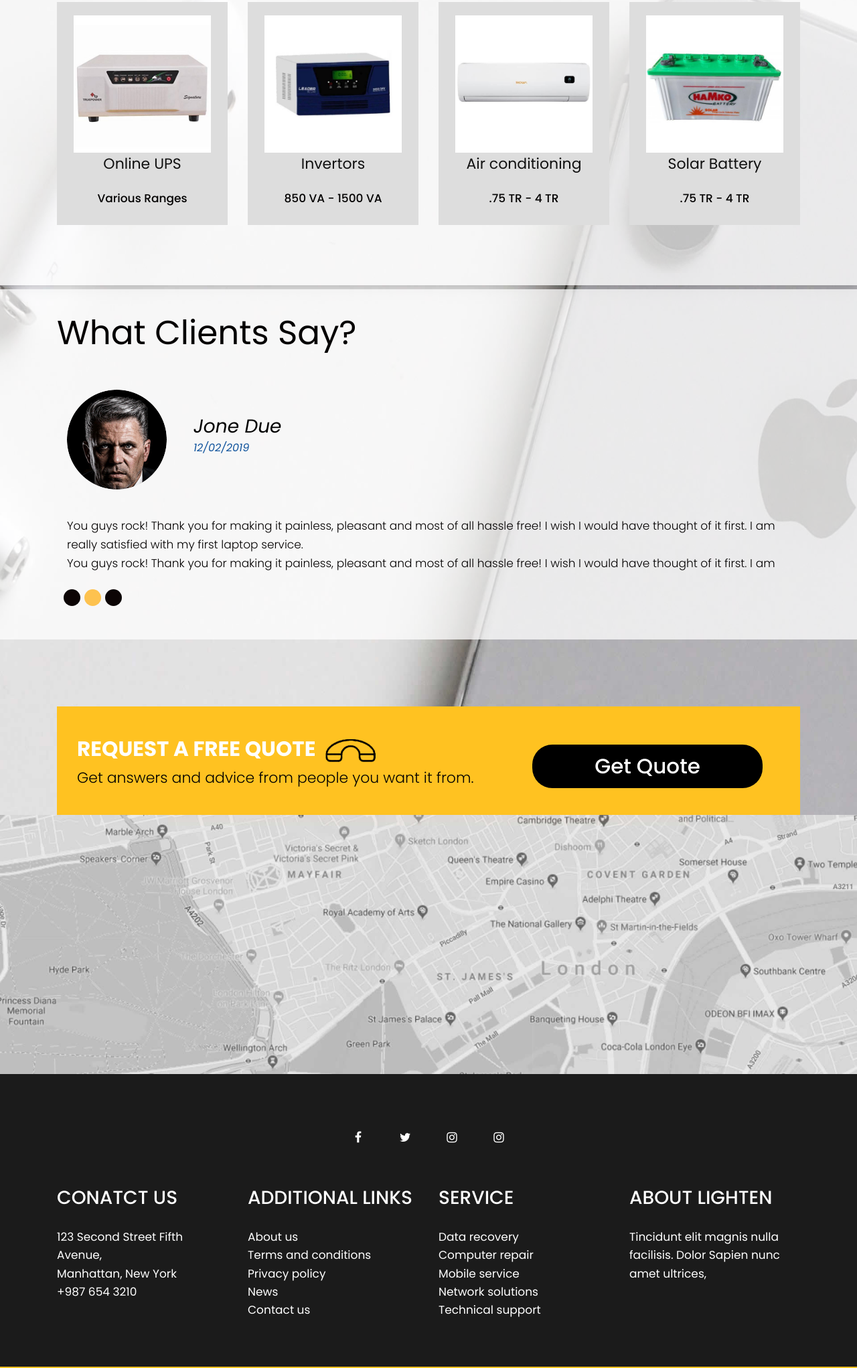
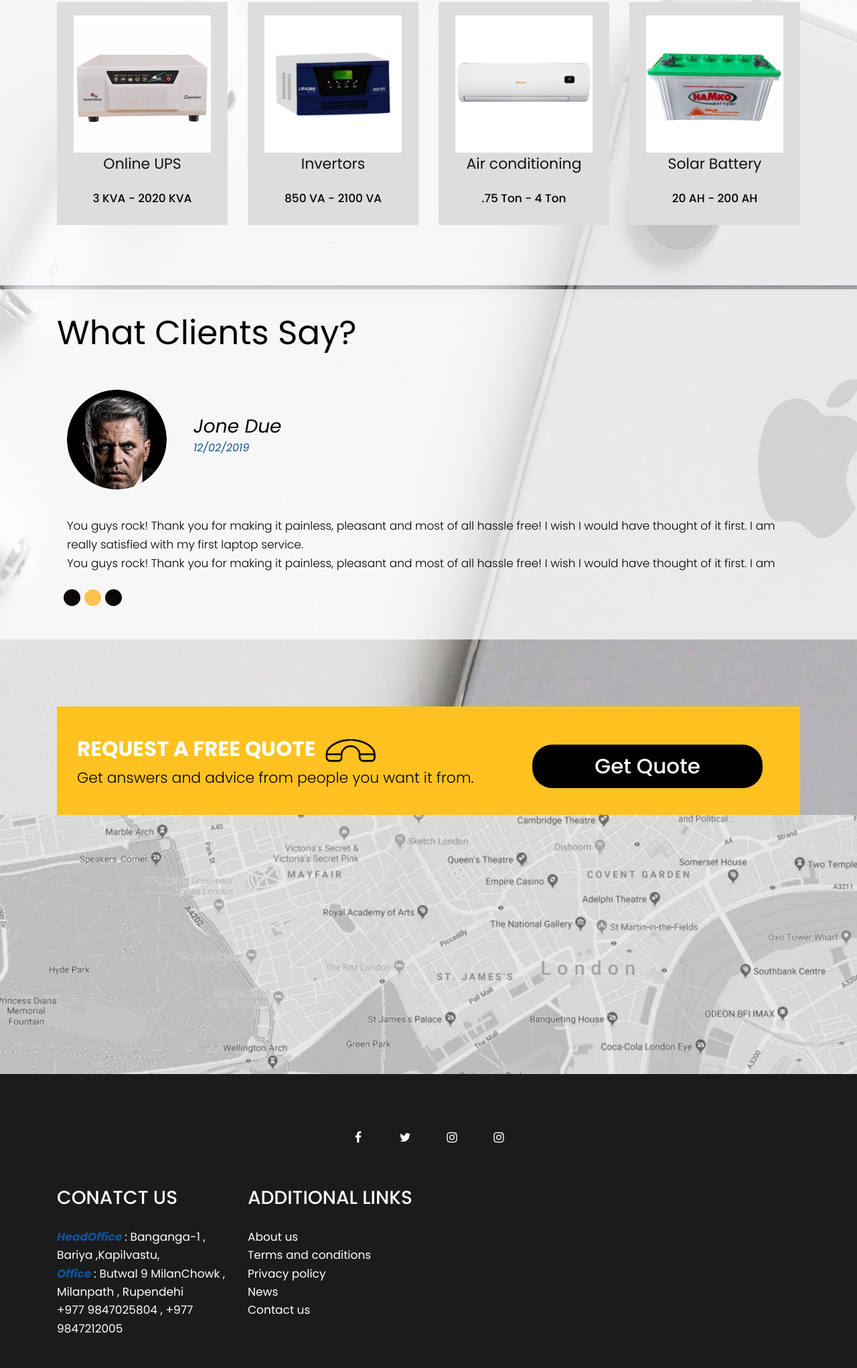
Before and after one commit to Tauke190/hemaelectronics, a plain HTML site: page index.html in a window 1280 px wide. Shown: the part 3057-5100 px from the top of the page at 67% size. Drawn offline with nearby package versions, Linux system fonts and the light colour scheme.

Commit message:
first commit

```diff
--- a/index.html
+++ b/index.html
@@ -293,7 +293,6 @@
                   <div class="product-box">
                      <i><img src="images/products/motorcyclehamko.jpg"/></i>
                      <h2>Motor Cycle Batteries</h2>
-
                      <h3>Various Ranges</h3>
                   </div>
                </div>
@@ -301,42 +300,42 @@
                   <div class="product-box">
                      <i><img src="images/products/autorickbattery.jpg"/></i>
                      <h2>Automobile Batteries</h2>
-                     <h3>35 AH - 165 AH</h3>
+                     <h3>Various Ranges</h3>
                   </div>
                </div>
                <div class="col-xl-3 col-lg-3 col-md-6 col-sm-12">
                   <div class="product-box">
                      <i><img src="images/products/evhamko.jpg"/></i>
                      <h2>E rickshaw Batteries </h2>
-                     <h3>120 AH - 165 AH</h3>
+                     <h3>120 AH - 180 AH</h3>
                   </div>
                </div>
                <div class="col-xl-3 col-lg-3 col-md-6 col-sm-12">
                   <div class="product-box">
                      <i><img src="images/products/UPStruepower.jpg"/></i>
                      <h2>Online UPS</h2>
-                     <h3>Various Ranges</h3>
+                     <h3>3 KVA - 2020 KVA</h3>
                   </div>
                </div>
                <div class="col-xl-3 col-lg-3 col-md-6 col-sm-12">
                   <div class="product-box">
                      <i><img src="images/products/inverterleader.jpg"/></i>
                      <h2>Invertors</h2>
-                     <h3>850 VA - 1500 VA</h3>
+                     <h3>850 VA - 2100 VA</h3>
                   </div>
                </div>
                <div class="col-xl-3 col-lg-3 col-md-6 col-sm-12">
                   <div class="product-box">
                      <i><img src="images/products/airconditioningrowa.jpg"/></i>
                      <h2>Air conditioning</h2>
-                     <h3>.75 TR - 4 TR</h3>
+                     <h3>.75 Ton - 4 Ton</h3>
                   </div>
                </div>
                <div class="col-xl-3 col-lg-3 col-md-6 col-sm-12">
                   <div class="product-box">
                      <i><img src="images/products/solarhemko.jpg"/></i>
                      <h2>Solar Battery</h2>
-                     <h3>.75 TR - 4 TR</h3>
+                     <h3>20 AH - 200 AH</h3>
                   </div>
                </div>
 
@@ -457,9 +456,12 @@
                <div class="col-xl-3 col-lg-3 col-md-6 col-sm-12">
                   <div class="contact">
                      <h3>conatct us</h3>
-                     <span>123 Second Street Fifth Avenue,<br>
-                       Manhattan, New York<br>
-                        +987 654 3210</span>
+                     <span> <strong> HeadOffice </strong> : Banganga-1 , Bariya ,Kapilvastu,
+                     <br>
+                     <strong> Office </strong>  : Butwal 9 MilanChowk , Milanpath , Rupendehi
+                     <br>
+                        +977 9847025804 , +977 9847212005
+                     </span>
                   </div>
                </div>
                  <div class="col-xl-3 col-lg-3 col-md-6 col-sm-12">
@@ -475,7 +477,7 @@
                   </div>
                </div>
                  <div class="col-xl-3 col-lg-3 col-md-6 col-sm-12">
-                  <div class="contact">
+                  <!-- <div class="contact">
                      <h3>service</h3>
                       <ul class="lik">
                     <li> <a href="#"> Data recovery</a></li>
@@ -483,13 +485,13 @@
                          <li> <a href="#">Mobile service</a></li>
                          <li> <a href="#">Network solutions</a></li>
                           <li> <a href="#">Technical support</a></li>
-                  </div>
+                  </div> -->
                </div>
                  <div class="col-xl-3 col-lg-3 col-md-6 col-sm-12">
-                  <div class="contact">
+                  <!-- <div class="contact">
                      <h3>About lighten</h3>
                      <span>Tincidunt elit magnis nulla facilisis. Dolor Sapien nunc amet ultrices, </span>
-                  </div>
+                  </div> -->
                </div>
             </div>
          </div>
```
Also changed, not shown: about.html (+2 -2 lines), blog.html (+1 -1 lines), contact.html (+1 -1 lines), images/upselitech.jpg (added), 1 other file.
